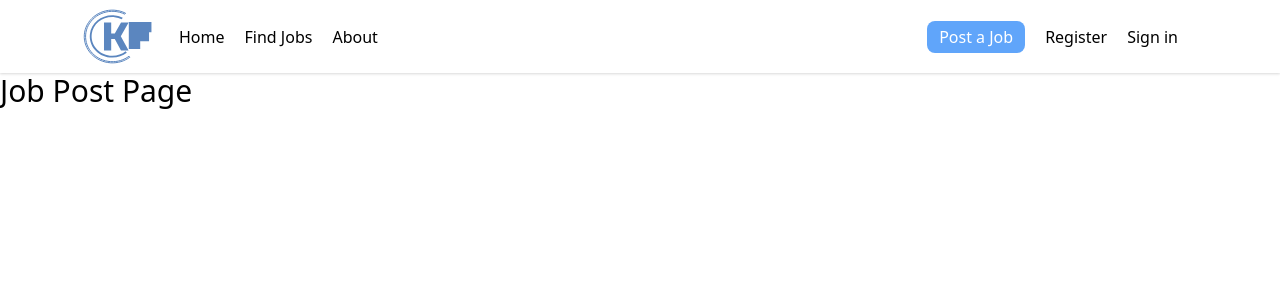
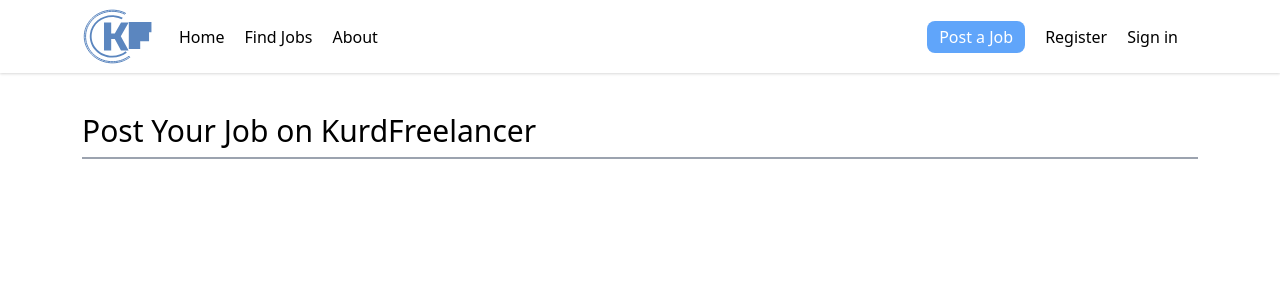
Before and after one commit to abdulbasit-dev/kurd-freelancers, a React (Create React App) app: page /post-job in a window 1280 px wide. Shown: the top 300 px of the page. Built offline with nearby package versions, Linux system fonts and the light colour scheme.

Commit message:
post job page Fixes #19

```diff
--- a/src/pages/PostJob.jsx
+++ b/src/pages/PostJob.jsx
@@ -1,9 +1,10 @@
-import React from "react";
+import React from 'react';
 
 function JobPost() {
   return (
-    <div>
-      <h1 className="text-3xl">Job Post Page</h1>
+    <div className='container mt-10'>
+      <h1 className='text-3xl'>Post Your Job on KurdFreelancer</h1>
+      <div className='bg-gray-400 h-0.5 mt-2'></div>
     </div>
   );
 }
```
Also changed, not shown: 1 other file (tests, documents, lock files or other folders).
